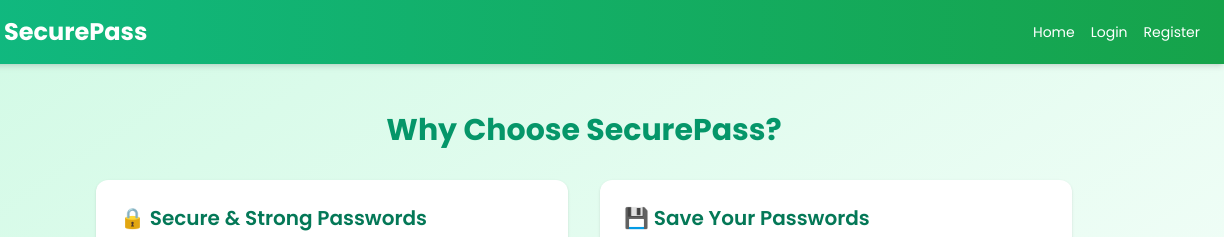
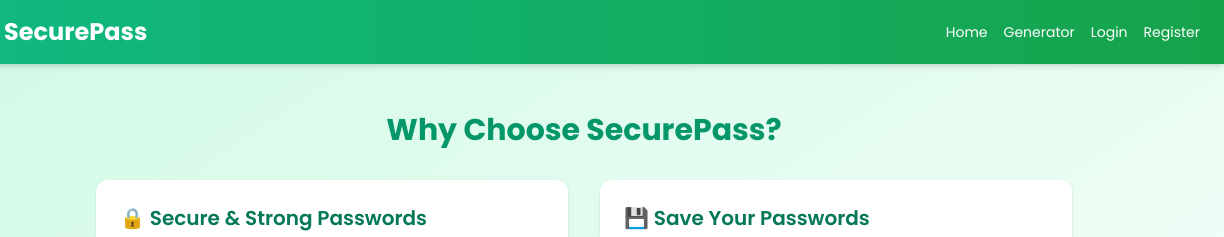
Before and after one commit to RaviThakur19223/SecurePass, a plain HTML site: page features.html in a window 1280 px wide. Shown: the top 237 px of the page, 56-1280 px from the left. Drawn offline with nearby package versions, Linux system fonts and the light colour scheme.

Commit message:
Initial commit

```diff
--- a/features.html
+++ b/features.html
@@ -34,6 +34,7 @@
     <nav id="navLinks" class="space-x-4 hidden md:flex text-sm font-medium">
       <a href="index.html" class="hover:underline">Home</a>
       <a href="features.html" class="hover:underline hidden">Features</a>
+      <a href="generator.html" class="hover:underline">Generator</a>
       <a href="login.html" class="hover:underline">Login</a>
       <a href="register.html" class="hover:underline">Register</a>
     </nav>
@@ -44,6 +45,7 @@
     <nav class="flex flex-col space-y-2 p-4">
       <a href="index.html" class="block text-gray-700 hover:bg-emerald-100 rounded-md p-2 transition duration-200">Home</a>
       <a href="login.html" class="block text-gray-700 hover:bg-emerald-100 rounded-md p-2 transition duration-200">Login</a>
+      <a href="generator.html" class="block text-gray-700 hover:bg-emerald-100 rounded-md p-2 transition duration-200">Generator</a>
       <a href="register.html" class="block text-gray-700 hover:bg-emerald-100 rounded-md p-2 transition duration-200">Register</a>
     </nav>
   </div>
```
Also changed, not shown: login.html (+1 -1 lines).
